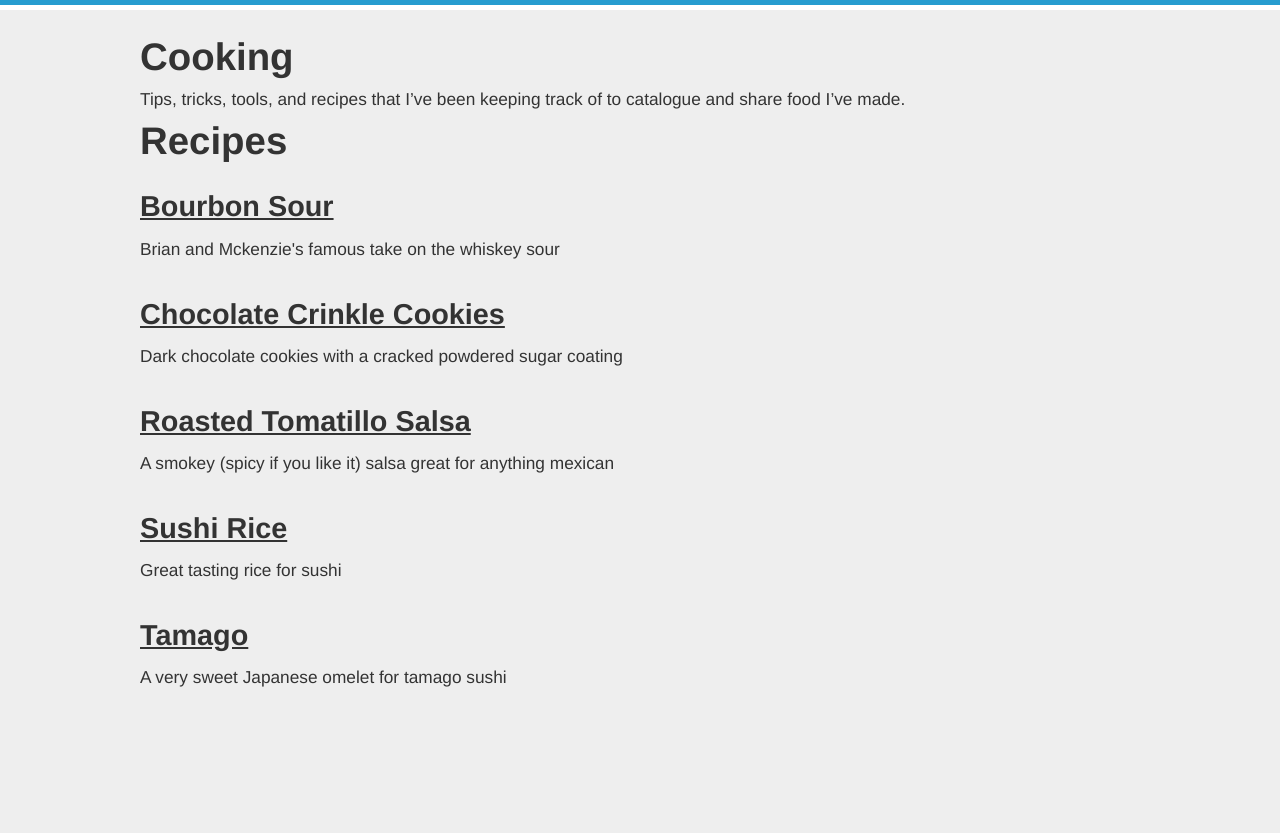
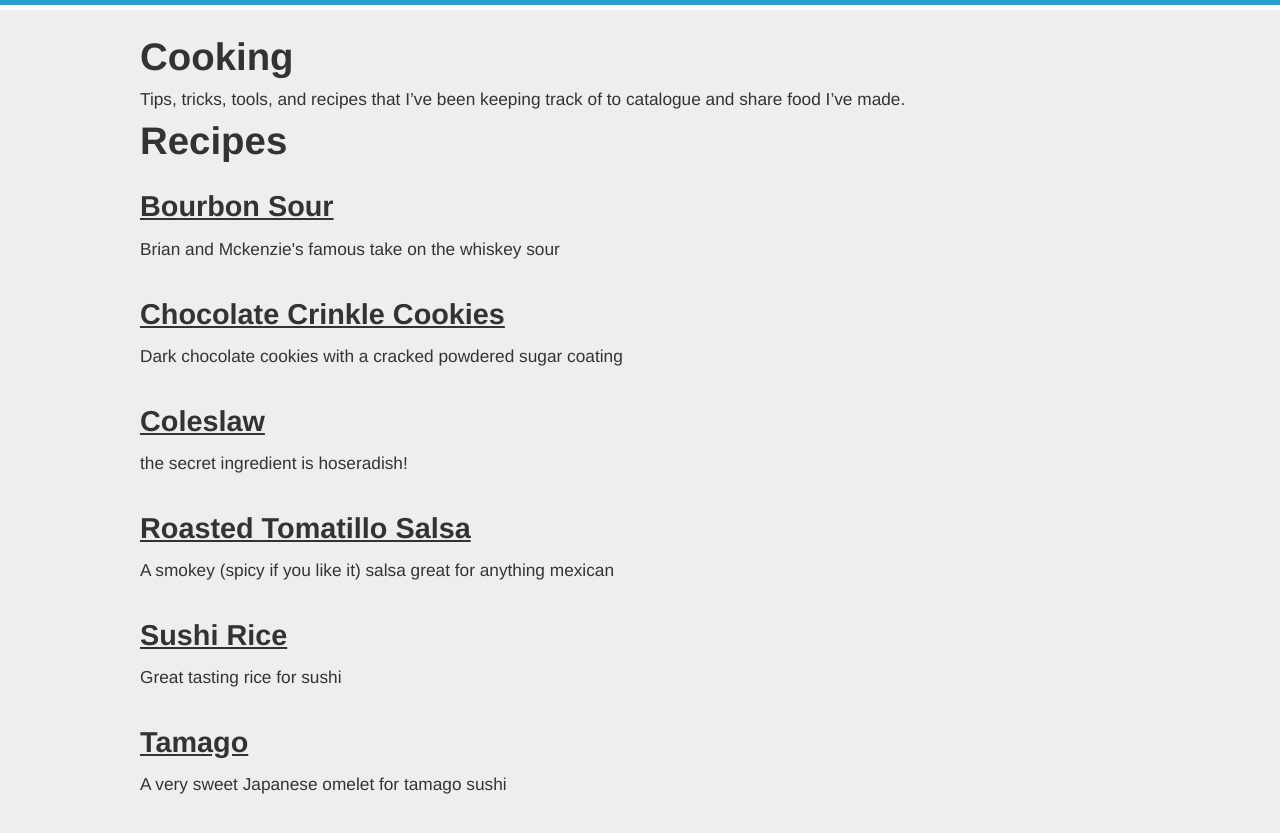
Before and after one commit to TheBigSadowski/thebigsadowski.github.com, a Jekyll site: the page built from recipes.md, in a window 1280 px wide. Shown: the top 833 px of the page. Built offline with Jekyll 4.4.1, drawn with Linux system fonts in a browser that asks for light colours.

Commit message:
Update coleslaw.md

```diff
--- a/_recipes/coleslaw.md
+++ b/_recipes/coleslaw.md
@@ -1,3 +1,9 @@
+---
+title: Coleslaw
+description: the secret ingredient is hoseradish!
+---
+
+## Ingredients
 * 3/4 cup mayonnaise
 * 2 tablespoons sugar
 * 1 tablespoon Dijon mustard
```
